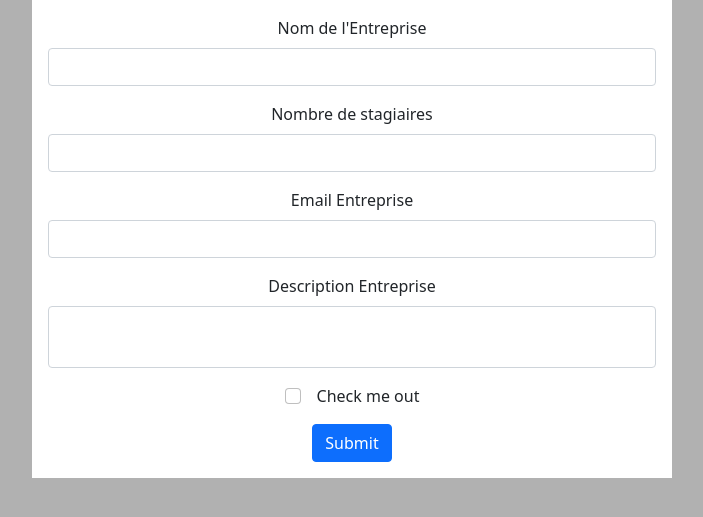
After one commit to 4lexDel/Projet-WEB-A2, a PHP site: page /entreprise.php in a window 1280 px wide. The commit adds this page. Shown: the top 517 px of the page, without its empty margins (288-991 px from the left). Run offline with PHP 8.4, Linux system fonts and the light colour scheme.

Commit message:
Form pour création d'annonce et entreprise fait

```diff
--- a/www/components/connect.php
+++ b/www/components/connect.php
@@ -1,5 +1,6 @@
 <?php
     // Mit en commentaire le temps de modifier les autres pages.
+    /*
     session_start();
 
     if (isset($_POST["disconnect"])) {
@@ -11,4 +12,5 @@
         header("Location: ./login.php");
         exit();
     }
+    */
 ?>
--- /dev/null
+++ b/www/pages/entreprise.php
@@ -0,0 +1,43 @@
+<!DOCTYPE html>
+<html lang="en">
+
+<head>
+    <meta charset="UTF-8">
+    <meta http-equiv="X-UA-Compatible" content="IE=edge">
+    <meta name="viewport" content="width=device-width, initial-scale=1.0">
+    <title>Document</title>
+    <link rel="stylesheet" href="../assets/vendors/bootstrap/css/bootstrap.min.css">
+    <link rel="stylesheet" href="../assets/vendors/jqueryUI/jquery-ui.min.css">
+    <link rel="stylesheet" href="../assets/style/style.css">
+</head>
+
+<body>
+    <div style="text-align: -webkit-center;">
+        <div style="background: white;display: flex; width: 50%;justify-content: center;flex-direction: column;text-align: center;">
+            <form style="margin: 1em;">
+                <div class="mb-3">
+                    <label for="company" class="form-label">Nom de l'Entreprise</label>
+                    <input type="text" class="form-control" id="company" aria-describedby="emailHelp">
+                </div>
+                <div class="mb-3">
+                    <label for="nbCESIStudent" class="form-label">Nombre de stagiaires</label>
+                    <input type="text" class="form-control" id="nbCESIStudent">
+                </div>
+                <div class="mb-3">
+                    <label for="eMail" class="form-label">Email Entreprise</label>
+                    <input type="email" class="form-control" id="eMail">
+                </div>
+                <div class="mb-3">
+                    <label for="descCompany" class="form-label">Description Entreprise</label>
+                    <textarea name="descCompany" class="form-control" id="descCompany" style="resize: none;" oninput='this.style.height = "";this.style.height = this.scrollHeight+ 5 + "px"' maxlength="500"></textarea>
+                </div>
+                <div class="mb-3 form-check" style="display: flex;justify-content: center;">
+                    <input type="checkbox" class="form-check-input" id="exampleCheck1">
+                    <label class="form-check-label" for="exampleCheck1" style="margin-left: 1em;">  Check me out</label>
+                </div>
+                <button type="submit" class="btn btn-primary">Submit</button>
+            </form>
+        </div>
+    </div>
+</body>
+</html>
```
Also changed, not shown: www/pages/annonce.php (added, +47 -0 lines), www/pages/creannonce.php (deleted, +0 -45 lines), www/pages/creation.php (+2 -14 lines).
